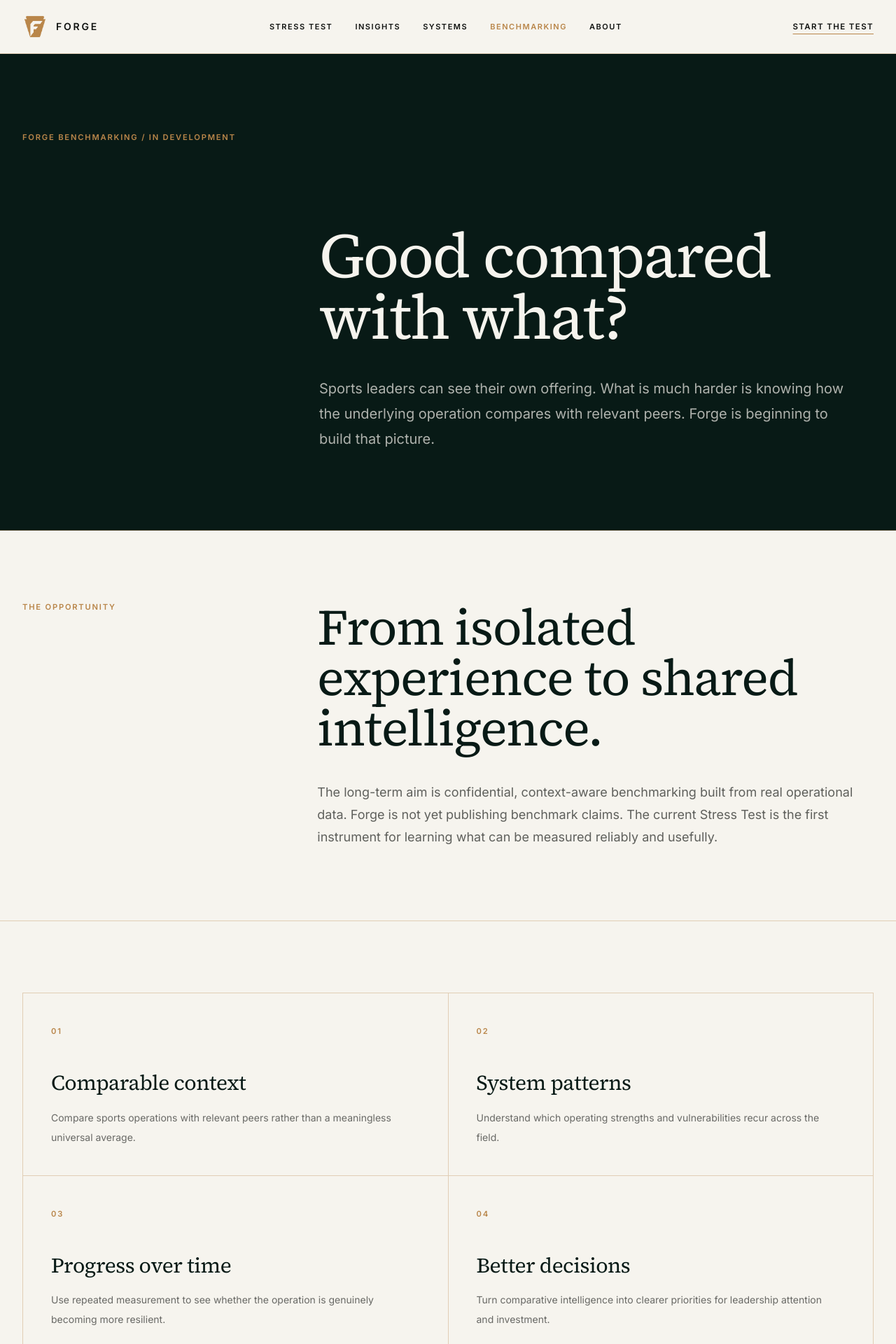
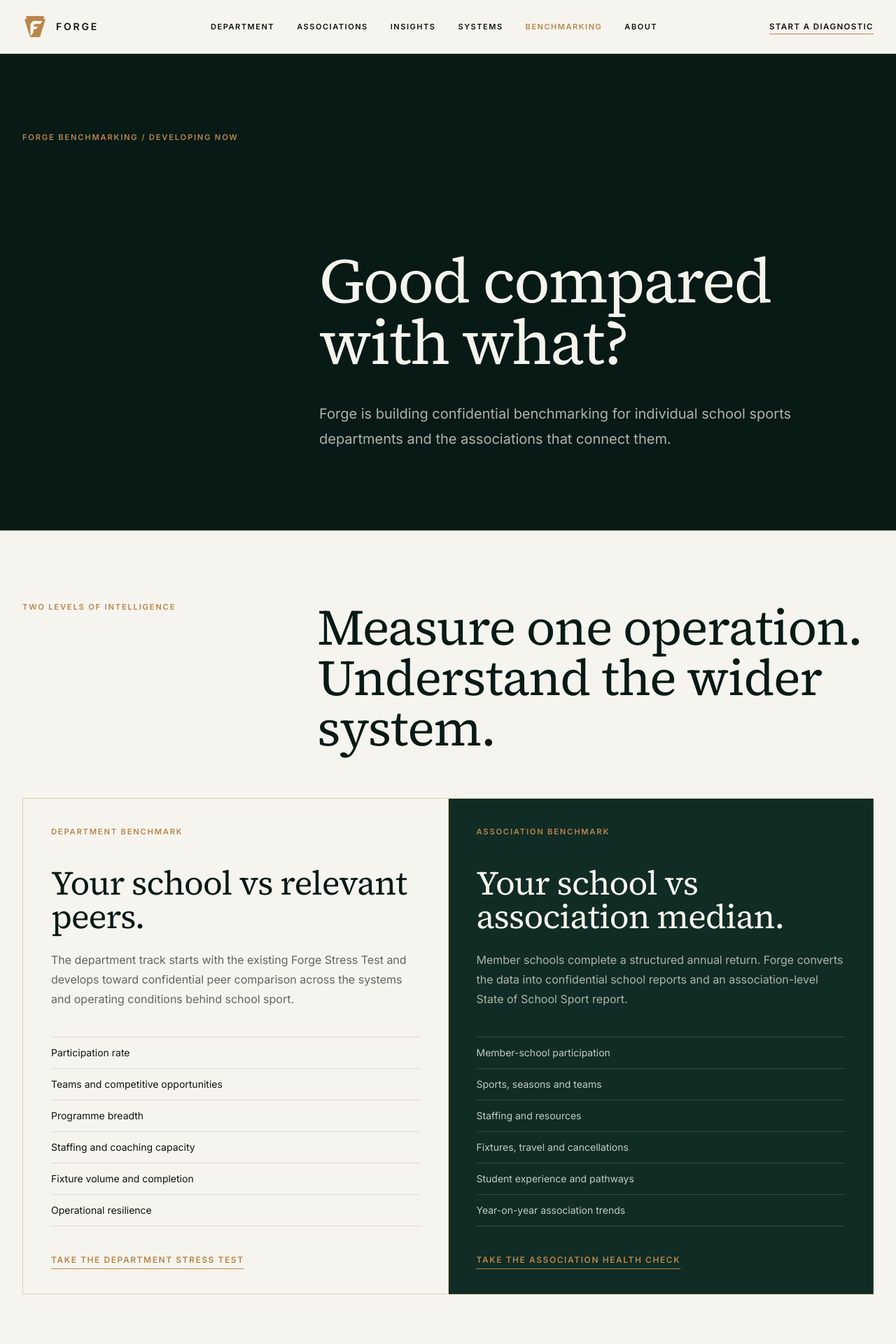
Before and after one commit to TSumerfield/forge-stress-test, a Next.js app: page /benchmarking in a window 1280 px wide. Shown: the top 1920 px of the page at 70% size. Built offline with nearby package versions, Linux system fonts and the light colour scheme; no server answers.

Commit message:
Expand Forge benchmarking for departments and associations

```diff
--- a/app/benchmarking/page.tsx
+++ b/app/benchmarking/page.tsx
@@ -1,22 +1,117 @@
 import type { Metadata } from "next";
 import Link from "next/link";
 
-export const metadata: Metadata = { title: "Benchmarking | Forge", description: "Forge is building confidential benchmarking for sports and athletics operations in international schools." };
-const ForgeMark = ({ className = "" }: { className?: string }) => <img src="/forge-mark.png" alt="" className={className} aria-hidden="true" />;
-const future = [["01","Comparable context","Compare sports operations with relevant peers rather than a meaningless universal average."],["02","System patterns","Understand which operating strengths and vulnerabilities recur across the field."],["03","Progress over time","Use repeated measurement to see whether the operation is genuinely becoming more resilient."],["04","Better decisions","Turn comparative intelligence into clearer priorities for leadership attention and investment."]];
+export const metadata: Metadata = {
+  title: "Benchmarking | Forge",
+  description: "Confidential benchmarking for school sports departments and school-sports associations.",
+};
+
+const ForgeMark = ({ className = "" }: { className?: string }) => (
+  <img src="/forge-mark.png" alt="" className={className} aria-hidden="true" />
+);
+
+const departmentMetrics = [
+  "Participation rate",
+  "Teams and competitive opportunities",
+  "Programme breadth",
+  "Staffing and coaching capacity",
+  "Fixture volume and completion",
+  "Operational resilience",
+];
+
+const associationMetrics = [
+  "Member-school participation",
+  "Sports, seasons and teams",
+  "Staffing and resources",
+  "Fixtures, travel and cancellations",
+  "Student experience and pathways",
+  "Year-on-year association trends",
+];
 
 export default function BenchmarkingPage() {
-  return <main className="forge-light overflow-hidden">
-    <header className="border-b forge-border"><div className="forge-container flex h-[76px] items-center justify-between"><Link href="/" className="flex items-center gap-3"><ForgeMark className="h-9 w-9" /><span className="text-sm font-semibold tracking-[0.2em]">FORGE</span></Link><nav className="hidden items-center gap-8 text-[11px] font-semibold uppercase tracking-[0.14em] lg:flex"><Link href="/stress-test">Stress Test</Link><Link href="/insights">Insights</Link><Link href="/systems">Systems</Link><Link href="/benchmarking" className="text-[var(--forge-bronze)]">Benchmarking</Link><Link href="/about">About</Link></nav><Link href="/stress-test" className="forge-button forge-button-primary">Start the test</Link></div></header>
+  return (
+    <main className="forge-light overflow-hidden">
+      <header className="border-b forge-border">
+        <div className="forge-container flex h-[76px] items-center justify-between">
+          <Link href="/" className="flex items-center gap-3">
+            <ForgeMark className="h-9 w-9" />
+            <span className="text-sm font-semibold tracking-[0.2em]">FORGE</span>
+          </Link>
+          <nav className="hidden items-center gap-8 text-[11px] font-semibold uppercase tracking-[0.14em] lg:flex">
+            <Link href="/stress-test">Department</Link>
+            <Link href="/association-health-check">Associations</Link>
+            <Link href="/insights">Insights</Link>
+            <Link href="/systems">Systems</Link>
+            <Link href="/benchmarking" className="text-[var(--forge-bronze)]">Benchmarking</Link>
+            <Link href="/about">About</Link>
+          </nav>
+          <Link href="/stress-test" className="forge-button forge-button-primary">Start a diagnostic</Link>
+        </div>
+      </header>
 
-    <section className="forge-dark border-b border-[rgba(185,134,74,0.35)]"><div className="forge-container grid min-h-[680px] gap-14 py-20 lg:grid-cols-12 lg:items-end lg:py-28"><div className="lg:col-span-4 lg:self-start"><p className="forge-eyebrow">Forge benchmarking / in development</p></div><div className="lg:col-span-8"><h1 className="forge-display max-w-4xl text-[clamp(4rem,7vw,7.4rem)]">Good compared with what?</h1><p className="mt-10 max-w-3xl text-xl leading-9 text-[rgba(246,244,238,0.7)]">Sports leaders can see their own offering. What is much harder is knowing how the underlying operation compares with relevant peers. Forge is beginning to build that picture.</p></div></div></section>
+      <section className="forge-dark border-b border-[rgba(185,134,74,0.35)]">
+        <div className="forge-container grid min-h-[680px] gap-14 py-20 lg:grid-cols-12 lg:items-end lg:py-28">
+          <div className="lg:col-span-4 lg:self-start"><p className="forge-eyebrow">Forge benchmarking / developing now</p></div>
+          <div className="lg:col-span-8">
+            <h1 className="forge-display max-w-5xl text-[clamp(4rem,7vw,7.4rem)]">Good compared with what?</h1>
+            <p className="mt-10 max-w-3xl text-xl leading-9 text-[rgba(246,244,238,0.7)]">Forge is building confidential benchmarking for individual school sports departments and the associations that connect them.</p>
+          </div>
+        </div>
+      </section>
 
-    <section className="forge-section border-b forge-border"><div className="forge-container grid gap-12 lg:grid-cols-12"><div className="lg:col-span-4"><p className="forge-eyebrow">The opportunity</p></div><div className="lg:col-span-8"><h2 className="forge-heading max-w-4xl text-5xl text-[var(--forge-forest-deep)] md:text-7xl">From isolated experience to shared intelligence.</h2><p className="mt-10 max-w-3xl text-lg leading-8 text-[rgba(17,19,17,0.66)]">The long-term aim is confidential, context-aware benchmarking built from real operational data. Forge is not yet publishing benchmark claims. The current Stress Test is the first instrument for learning what can be measured reliably and usefully.</p></div></div></section>
+      <section className="forge-section border-b forge-border">
+        <div className="forge-container grid gap-12 lg:grid-cols-12">
+          <div className="lg:col-span-4"><p className="forge-eyebrow">Two levels of intelligence</p></div>
+          <div className="lg:col-span-8"><h2 className="forge-heading max-w-4xl text-5xl text-[var(--forge-forest-deep)] md:text-7xl">Measure one operation. Understand the wider system.</h2></div>
+        </div>
+        <div className="forge-container mt-16 grid border-l border-t forge-border md:grid-cols-2">
+          <article className="flex min-h-[520px] flex-col justify-between border-b border-r p-8 forge-border lg:p-10">
+            <div>
+              <p className="forge-eyebrow">Department Benchmark</p>
+              <h3 className="forge-heading mt-10 text-4xl text-[var(--forge-forest-deep)] md:text-5xl">Your school vs relevant peers.</h3>
+              <p className="mt-6 max-w-xl text-base leading-7 text-[rgba(17,19,17,0.64)]">The department track starts with the existing Forge Stress Test and develops toward confidential peer comparison across the systems and operating conditions behind school sport.</p>
+              <div className="mt-10 divide-y divide-black/10 border-y border-black/10">{departmentMetrics.map((metric) => <div key={metric} className="py-3 text-sm">{metric}</div>)}</div>
+            </div>
+            <Link href="/stress-test" className="mt-10 w-fit text-xs font-semibold uppercase tracking-[0.13em] text-[var(--forge-bronze)] underline underline-offset-8">Take the Department Stress Test</Link>
+          </article>
+          <article className="flex min-h-[520px] flex-col justify-between border-b border-r bg-[var(--forge-forest)] p-8 text-[var(--forge-ivory)] forge-border lg:p-10">
+            <div>
+              <p className="forge-eyebrow">Association Benchmark</p>
+              <h3 className="forge-heading mt-10 text-4xl md:text-5xl">Your school vs association median.</h3>
+              <p className="mt-6 max-w-xl text-base leading-7 text-[rgba(246,244,238,0.68)]">Member schools complete a structured annual return. Forge converts the data into confidential school reports and an association-level State of School Sport report.</p>
+              <div className="mt-10 divide-y divide-white/15 border-y border-white/15">{associationMetrics.map((metric) => <div key={metric} className="py-3 text-sm text-white/75">{metric}</div>)}</div>
+            </div>
+            <Link href="/association-health-check" className="mt-10 w-fit text-xs font-semibold uppercase tracking-[0.13em] text-[var(--forge-bronze)] underline underline-offset-8">Take the Association Health Check</Link>
+          </article>
+        </div>
+      </section>
 
-    <section className="forge-section border-b forge-border pt-0"><div className="forge-container"><div className="grid border-l border-t forge-border md:grid-cols-2">{future.map(([number,title,text]) => <article key={number} className="min-h-[250px] border-b border-r p-8 forge-border lg:p-10"><span className="forge-eyebrow">{number}</span><h2 className="forge-heading mt-12 text-3xl text-[var(--forge-forest-deep)]">{title}</h2><p className="mt-5 max-w-lg text-sm leading-7 text-[rgba(17,19,17,0.62)]">{text}</p></article>)}</div></div></section>
+      <section className="forge-section border-b forge-border">
+        <div className="forge-container grid gap-12 lg:grid-cols-12">
+          <div className="lg:col-span-4"><p className="forge-eyebrow">Association output</p></div>
+          <div className="lg:col-span-8">
+            <h2 className="forge-heading max-w-4xl text-5xl text-[var(--forge-forest-deep)] md:text-7xl">State of School Sport.</h2>
+            <p className="mt-10 max-w-3xl text-lg leading-8 text-[rgba(17,19,17,0.66)]">The association-level report is designed to show participation, programme breadth, resources, operations and student experience across the membership while protecting individual schools.</p>
+            <div className="mt-12 grid gap-6 md:grid-cols-3">
+              {[['01','Collect','A practical annual school return using a small set of high-confidence metrics.'],['02','Benchmark','Confidential comparison against association medians and relevant cohorts.'],['03','Interpret','Association-wide findings, trends and strategic questions grounded in the data.']].map(([n,t,d]) => <div key={n} className="border-t pt-6 forge-border"><p className="forge-eyebrow">{n}</p><h3 className="forge-heading mt-5 text-2xl">{t}</h3><p className="mt-3 text-sm leading-6 text-black/60">{d}</p></div>)}
+            </div>
+          </div>
+        </div>
+      </section>
 
-    <section className="forge-forest forge-section border-b border-[rgba(185,134,74,0.35)]"><div className="forge-container grid gap-12 lg:grid-cols-12"><div className="lg:col-span-4"><p className="forge-eyebrow">Confidential by design</p></div><div className="lg:col-span-8"><h2 className="forge-heading max-w-4xl text-5xl md:text-7xl">Learn from peers without turning schools into a ranking.</h2><p className="mt-10 max-w-3xl text-lg leading-8 text-[rgba(246,244,238,0.7)]">Forge is interested in aggregated patterns and relevant comparisons, not public rankings. Any future benchmark product must protect participating schools and earn trust before it earns scale.</p></div></div></section>
+      <section className="forge-forest forge-section border-b border-[rgba(185,134,74,0.35)]">
+        <div className="forge-container grid gap-12 lg:grid-cols-12">
+          <div className="lg:col-span-4"><p className="forge-eyebrow">Confidential by design</p></div>
+          <div className="lg:col-span-8"><h2 className="forge-heading max-w-4xl text-5xl md:text-7xl">Benchmark without creating a league table.</h2><p className="mt-10 max-w-3xl text-lg leading-8 text-[rgba(246,244,238,0.7)]">Forge is interested in aggregated patterns, useful peer cohorts and improvement over time. Public school rankings are not the product.</p></div>
+        </div>
+      </section>
 
-    <section className="forge-dark forge-section"><div className="forge-container grid gap-12 lg:grid-cols-12 lg:items-end"><div className="lg:col-span-8"><p className="forge-eyebrow">Help build the baseline</p><h2 className="forge-heading mt-8 text-5xl md:text-7xl">Measure your operation first.</h2></div><div className="lg:col-span-4 lg:text-right"><Link href="/stress-test" className="forge-button forge-button-primary">Take the free stress test</Link><p className="mt-5 text-xs uppercase tracking-[0.13em] text-[rgba(246,244,238,0.5)]">Confidential · approximately 10 minutes</p></div></div></section>
-  </main>;
+      <section className="forge-dark forge-section">
+        <div className="forge-container grid gap-12 lg:grid-cols-2">
+          <div><p className="forge-eyebrow">For schools</p><h2 className="forge-heading mt-8 text-4xl md:text-6xl">Start with your department.</h2><Link href="/stress-test" className="forge-button forge-button-primary mt-10">Department Stress Test</Link></div>
+          <div><p className="forge-eyebrow">For associations</p><h2 className="forge-heading mt-8 text-4xl md:text-6xl">Start with association health.</h2><Link href="/association-health-check" className="forge-button forge-button-primary mt-10">Association Health Check</Link></div>
+        </div>
+      </section>
+    </main>
+  );
 }
```
